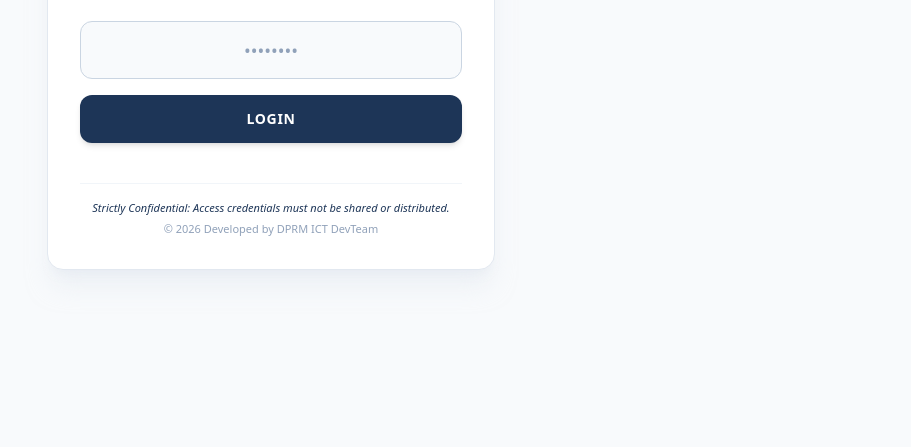
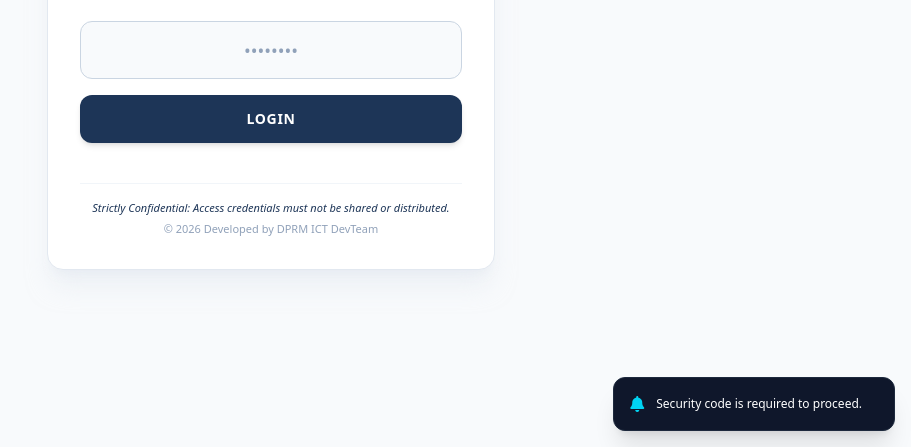
Before and after one commit to NorthS3ctor101/dprm-one-request, a website: page public/login.html in a window 1280 px wide. Both pictures are taken after a click on the button "LOGIN". Shown: the part 353-800 px from the top of the page, without its empty margins (369-1280 px from the left). Drawn offline with nearby package versions, Linux system fonts and the light colour scheme.

Commit message:
Update login.html

```diff
--- a/public/login.html
+++ b/public/login.html
@@ -38,6 +38,12 @@
         <i class="fas fa-circle-exclamation"></i>
         <span>Access Denied: Invalid security credentials</span>
       </div>
+
+      <div id="pendingToast" class="hidden fixed bottom-4 right-4 bg-slate-900 text-white shadow-xl rounded-xl border border-slate-800 px-4 py-3.5 flex items-center gap-3 max-w-sm z-50">
+        <div class="text-cyan-400"><i class="fas fa-bell"></i></div>
+        <div class="text-xs font-medium pr-4" id="toastMessage"></div>
+      </div>
+
     </div>
 
     <div class="pt-4 border-t border-slate-100 text-center space-y-1 text-[11px] font-medium">
```
